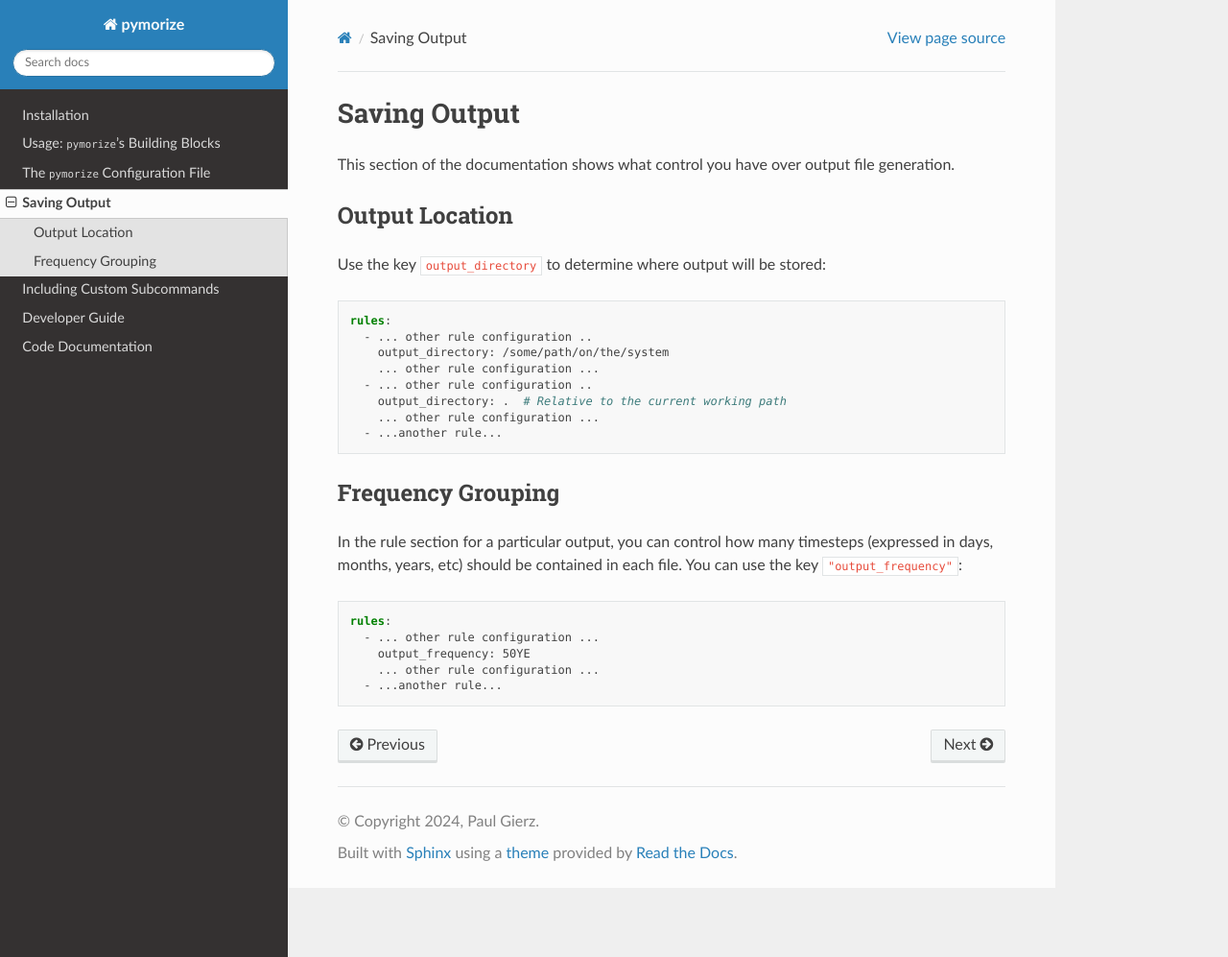
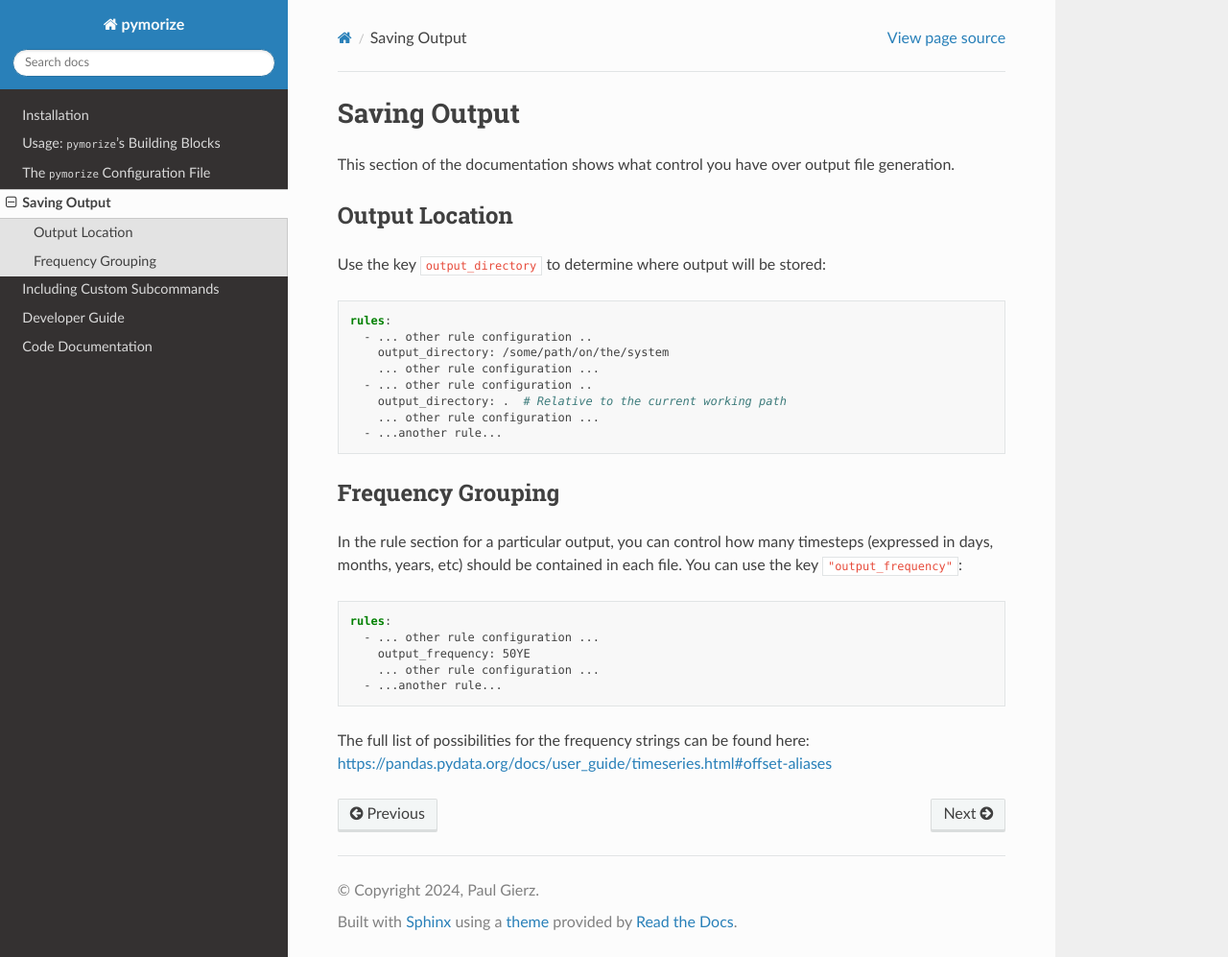
Before and after one commit to esm-tools/pymorize, a Sphinx documentation site: the page built from doc/pymorize_saving_output.rst, in a window 1280 px wide and 997 px high. Shown: the whole window at 96% size. Built offline with Sphinx 7.4.7 and the Read the Docs theme 3.1.0, drawn with Linux system fonts in a browser that asks for light colours.

Commit message:
doc: include list of possible frequency strings

```diff
--- a/doc/pymorize_saving_output.rst
+++ b/doc/pymorize_saving_output.rst
@@ -33,3 +33,5 @@ should be contained in each file. You can use the key ``"output_frequency"``:
         output_frequency: 50YE
         ... other rule configuration ...
       - ...another rule...
+
+The full list of possibilities for the frequency strings can be found here: https://pandas.pydata.org/docs/user_guide/timeseries.html#offset-aliases
```
